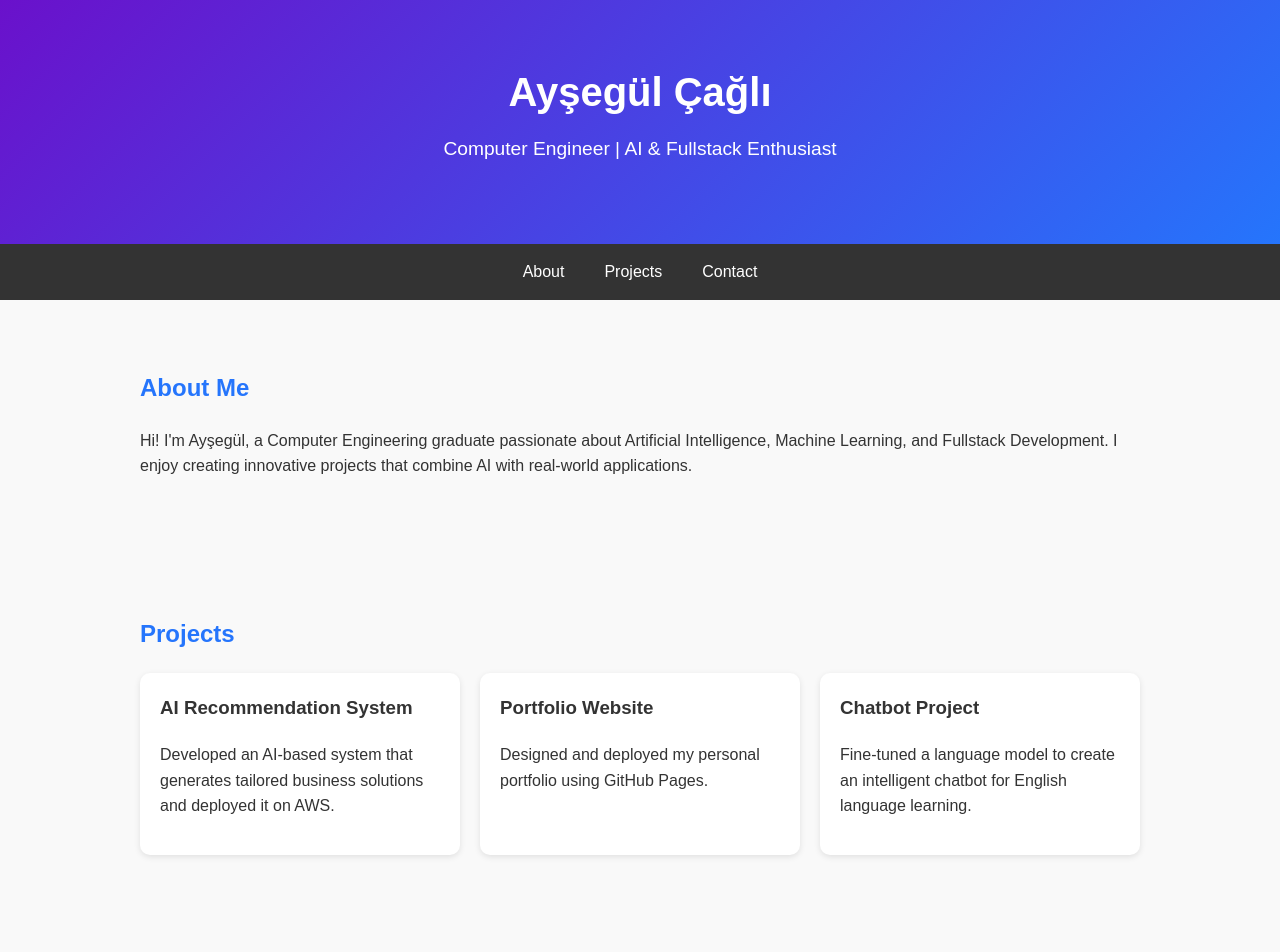
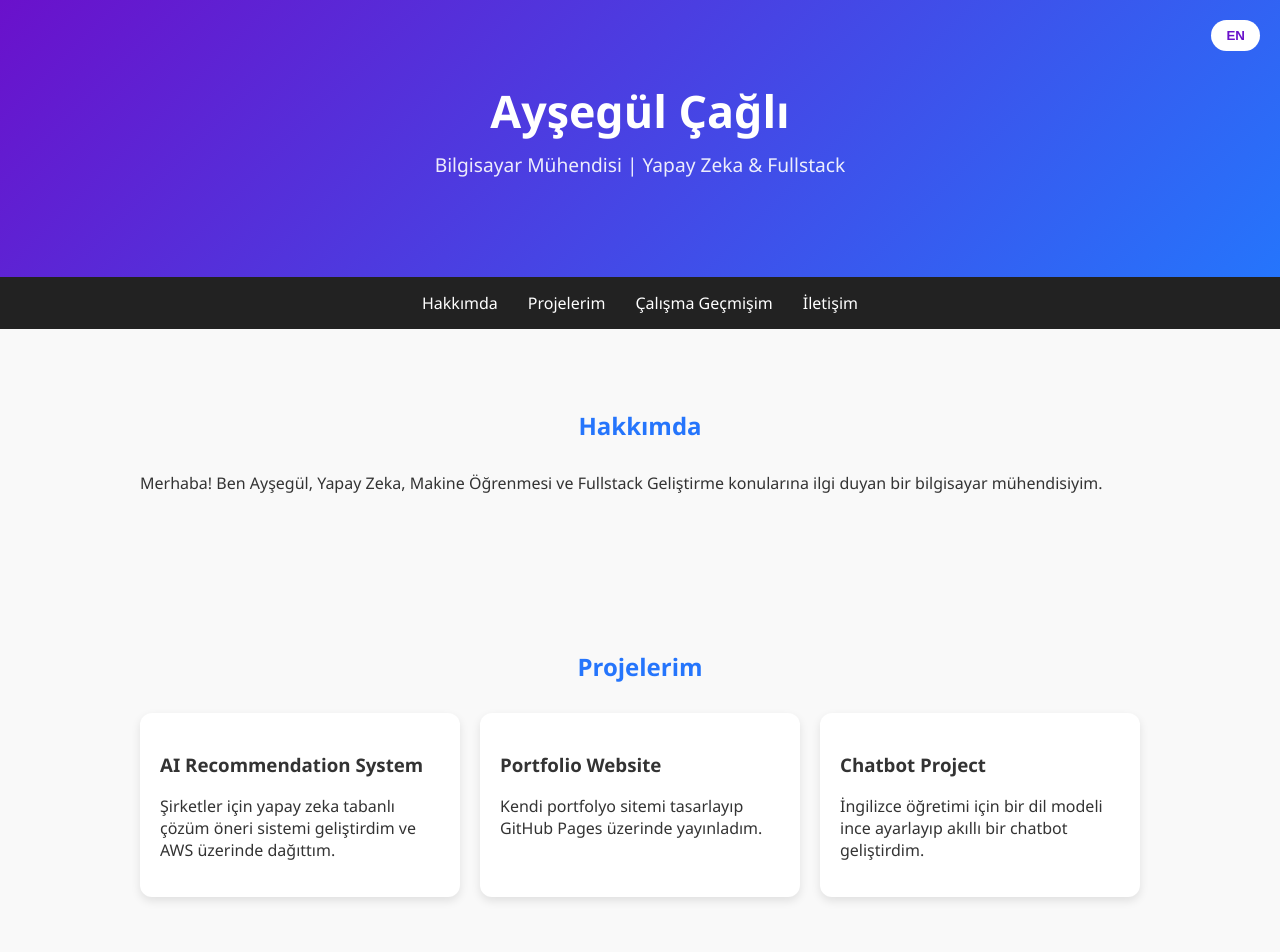
Before and after one commit to aysegulcagli/aysegulcagli.github.io, a plain HTML site: page index.html in a window 1280 px wide. Shown: the top 952 px of the page. Drawn offline with Linux system fonts and the light colour scheme.

Commit message:
Change language to Turkish and add language switch
Updated the language of the webpage to Turkish and added language switch functionality. Enhanced styling with CSS variables for better maintainability.

```diff
--- a/index.html
+++ b/index.html
@@ -1,143 +1,237 @@
 <!DOCTYPE html>
-<html lang="en">
+<html lang="tr">
 <head>
   <meta charset="UTF-8" />
   <meta name="viewport" content="width=device-width, initial-scale=1.0" />
   <title>Ayşegül Çağlı - Portfolio</title>
   <style>
+    :root {
+      --primary: #6a11cb;
+      --secondary: #2575fc;
+      --text-dark: #333;
+      --text-light: #fff;
+      --bg-light: #f9f9f9;
+    }
+
     body {
       margin: 0;
-      font-family: Arial, sans-serif;
-      background: #f9f9f9;
-      color: #333;
-      line-height: 1.6;
+      font-family: "Segoe UI", sans-serif;
+      background: var(--bg-light);
+      color: var(--text-dark);
+      scroll-behavior: smooth;
     }
+
     header {
-      background: linear-gradient(135deg, #6a11cb, #2575fc);
-      color: #fff;
-      padding: 60px 20px;
+      background: linear-gradient(135deg, var(--primary), var(--secondary));
+      color: var(--text-light);
+      padding: 80px 20px;
       text-align: center;
+      position: relative;
     }
+
     header h1 {
-      font-size: 2.5rem;
+      font-size: 2.8rem;
       margin: 0;
+      animation: fadeIn 1s ease;
     }
+
     header p {
       font-size: 1.2rem;
       margin-top: 10px;
+      opacity: 0.9;
+      animation: fadeIn 2s ease;
     }
+
     nav {
-      background: #333;
       display: flex;
       justify-content: center;
+      background: #222;
+      padding: 10px;
+      flex-wrap: wrap;
     }
+
     nav a {
-      color: #fff;
-      padding: 15px 20px;
+      color: var(--text-light);
+      margin: 5px 15px;
       text-decoration: none;
+      font-weight: 500;
+      transition: color 0.3s;
+    }
+
+    nav a:hover {
+      color: var(--secondary);
+    }
+
+    .lang-switch {
+      position: absolute;
+      top: 20px;
+      right: 20px;
+      background: var(--text-light);
+      color: var(--primary);
+      border: none;
+      padding: 8px 15px;
+      border-radius: 20px;
+      cursor: pointer;
+      font-weight: bold;
       transition: background 0.3s;
     }
-    nav a:hover {
-      background: #575757;
+
+    .lang-switch:hover {
+      background: #eee;
     }
+
     section {
-      padding: 50px 20px;
+      padding: 60px 20px;
       max-width: 1000px;
       margin: auto;
+      animation: fadeInUp 1s ease;
     }
+
     h2 {
-      color: #2575fc;
-      margin-bottom: 20px;
+      text-align: center;
+      color: var(--secondary);
+      margin-bottom: 30px;
     }
-    .projects {
+
+    .projects, .timeline {
       display: grid;
       grid-template-columns: repeat(auto-fit, minmax(280px, 1fr));
       gap: 20px;
     }
+
     .card {
       background: #fff;
       padding: 20px;
-      border-radius: 10px;
-      box-shadow: 0 2px 6px rgba(0,0,0,0.1);
+      border-radius: 12px;
+      box-shadow: 0 4px 10px rgba(0,0,0,0.1);
+      transition: transform 0.3s;
     }
-    .card h3 {
-      margin-top: 0;
+
+    .card:hover {
+      transform: translateY(-5px);
     }
+
     footer {
-      background: #333;
-      color: #fff;
+      background: #222;
+      color: var(--text-light);
       text-align: center;
-      padding: 20px;
-      margin-top: 40px;
+      padding: 25px;
     }
+
     footer a {
-      color: #fff;
+      color: var(--text-light);
       margin: 0 10px;
       text-decoration: none;
     }
+
     footer a:hover {
-      text-decoration: underline;
+      color: var(--secondary);
+    }
+
+    /* Animations */
+    @keyframes fadeIn {
+      from { opacity: 0; transform: translateY(-20px); }
+      to { opacity: 1; transform: translateY(0); }
+    }
+    @keyframes fadeInUp {
+      from { opacity: 0; transform: translateY(20px); }
+      to { opacity: 1; transform: translateY(0); }
     }
   </style>
 </head>
 <body>
 
   <header>
-    <h1>Ayşegül Çağlı</h1>
-    <p>Computer Engineer | AI & Fullstack Enthusiast</p>
+    <h1 data-tr="Ayşegül Çağlı" data-en="Ayşegül Çağlı">Ayşegül Çağlı</h1>
+    <p data-tr="Bilgisayar Mühendisi | Yapay Zeka & Fullstack"
+       data-en="Computer Engineer | AI & Fullstack Enthusiast">
+       Bilgisayar Mühendisi | Yapay Zeka & Fullstack
+    </p>
+    <button class="lang-switch" onclick="switchLang()">EN</button>
   </header>
 
   <nav>
-    <a href="#about">About</a>
-    <a href="#projects">Projects</a>
-    <a href="#contact">Contact</a>
+    <a href="#about" data-tr="Hakkımda" data-en="About">Hakkımda</a>
+    <a href="#projects" data-tr="Projelerim" data-en="Projects">Projelerim</a>
+    <a href="#experience" data-tr="Çalışma Geçmişim" data-en="Experience">Çalışma Geçmişim</a>
+    <a href="#contact" data-tr="İletişim" data-en="Contact">İletişim</a>
   </nav>
 
   <section id="about">
-    <h2>About Me</h2>
-    <p>
-      Hi! I'm Ayşegül, a Computer Engineering graduate passionate about Artificial Intelligence,
-      Machine Learning, and Fullstack Development. I enjoy creating innovative projects that
-      combine AI with real-world applications.
+    <h2 data-tr="Hakkımda" data-en="About Me">Hakkımda</h2>
+    <p data-tr="Merhaba! Ben Ayşegül, Yapay Zeka, Makine Öğrenmesi ve Fullstack Geliştirme konularına ilgi duyan bir bilgisayar mühendisiyim. Gerçek dünya problemlerini çözen yenilikçi projeler geliştirmeyi seviyorum."
+       data-en="Hi! I'm Ayşegül, a Computer Engineer passionate about AI, Machine Learning, and Fullstack Development. I enjoy building innovative projects that solve real-world problems.">
+       Merhaba! Ben Ayşegül, Yapay Zeka, Makine Öğrenmesi ve Fullstack Geliştirme konularına ilgi duyan bir bilgisayar mühendisiyim.
     </p>
   </section>
 
   <section id="projects">
-    <h2>Projects</h2>
+    <h2 data-tr="Projelerim" data-en="Projects">Projelerim</h2>
     <div class="projects">
       <div class="card">
         <h3>AI Recommendation System</h3>
-        <p>
-          Developed an AI-based system that generates tailored business solutions
-          and deployed it on AWS.
+        <p data-tr="Şirketler için yapay zeka tabanlı çözüm öneri sistemi geliştirdim ve AWS üzerinde dağıttım."
+           data-en="Developed an AI-based solution recommendation system for companies and deployed it on AWS.">
+           Şirketler için yapay zeka tabanlı çözüm öneri sistemi geliştirdim ve AWS üzerinde dağıttım.
         </p>
       </div>
       <div class="card">
         <h3>Portfolio Website</h3>
-        <p>
-          Designed and deployed my personal portfolio using GitHub Pages.
+        <p data-tr="Kendi portfolyo sitemi tasarlayıp GitHub Pages üzerinde yayınladım."
+           data-en="Designed and deployed my portfolio website on GitHub Pages.">
+           Kendi portfolyo sitemi tasarlayıp GitHub Pages üzerinde yayınladım.
         </p>
       </div>
       <div class="card">
         <h3>Chatbot Project</h3>
-        <p>
-          Fine-tuned a language model to create an intelligent chatbot for
-          English language learning.
+        <p data-tr="İngilizce öğretimi için bir dil modeli ince ayarlayıp akıllı bir chatbot geliştirdim."
+           data-en="Fine-tuned a language model to create a smart chatbot for English learning.">
+           İngilizce öğretimi için bir dil modeli ince ayarlayıp akıllı bir chatbot geliştirdim.
+        </p>
+      </div>
+    </div>
+  </section>
+
+  <section id="experience">
+    <h2 data-tr="Çalışma Geçmişim" data-en="Experience">Çalışma Geçmişim</h2>
+    <div class="timeline">
+      <div class="card">
+        <h3 data-tr="Crata AI - Erasmus Stajı (Barcelona)" data-en="Crata AI - Erasmus Internship (Barcelona)">Crata AI - Erasmus Stajı (Barcelona)</h3>
+        <p data-tr="AWS, Docker, HubSpot, Apollo.io ve GPT Assistant ile çalışarak yapay zeka projeleri geliştirdim."
+           data-en="Worked with AWS, Docker, HubSpot, Apollo.io, and GPT Assistant to build AI projects.">
+           AWS, Docker, HubSpot, Apollo.io ve GPT Assistant ile çalışarak yapay zeka projeleri geliştirdim.
+        </p>
+      </div>
+      <div class="card">
+        <h3 data-tr="Crata AI - Uzaktan Yaz Stajı" data-en="Crata AI - Remote Summer Internship">Crata AI - Uzaktan Yaz Stajı</h3>
+        <p data-tr="Serverless Framework ve AWS üzerinde proje planlama ve uygulama deneyimi kazandım."
+           data-en="Gained experience in project planning and implementation on Serverless Framework and AWS.">
+           Serverless Framework ve AWS üzerinde proje planlama ve uygulama deneyimi kazandım.
         </p>
       </div>
     </div>
   </section>
 
   <section id="contact">
-    <h2>Contact</h2>
+    <h2 data-tr="İletişim" data-en="Contact">İletişim</h2>
     <p>📧 Email: <a href="mailto:aysegulcagliofficial@gmail.com">aysegulcagliofficial@gmail.com</a></p>
     <p>💼 LinkedIn: <a href="https://www.linkedin.com/in/aysegulcagli" target="_blank">linkedin.com/in/aysegulcagli</a></p>
     <p>🐙 GitHub: <a href="https://github.com/aysegulcagli" target="_blank">github.com/aysegulcagli</a></p>
   </section>
 
   <footer>
-    <p>© 2025 Ayşegül Çağlı | Built with 💜 on GitHub Pages</p>
+    <p>© 2025 Ayşegül Çağlı | GitHub Pages</p>
   </footer>
 
+  <script>
+    let currentLang = "tr";
+    function switchLang() {
+      currentLang = currentLang === "tr" ? "en" : "tr";
+      document.querySelectorAll("[data-tr]").forEach(el => {
+        el.innerText = el.getAttribute(`data-${currentLang}`);
+      });
+      document.querySelector(".lang-switch").innerText = currentLang === "tr" ? "EN" : "TR";
+    }
+  </script>
 </body>
 </html>
```
